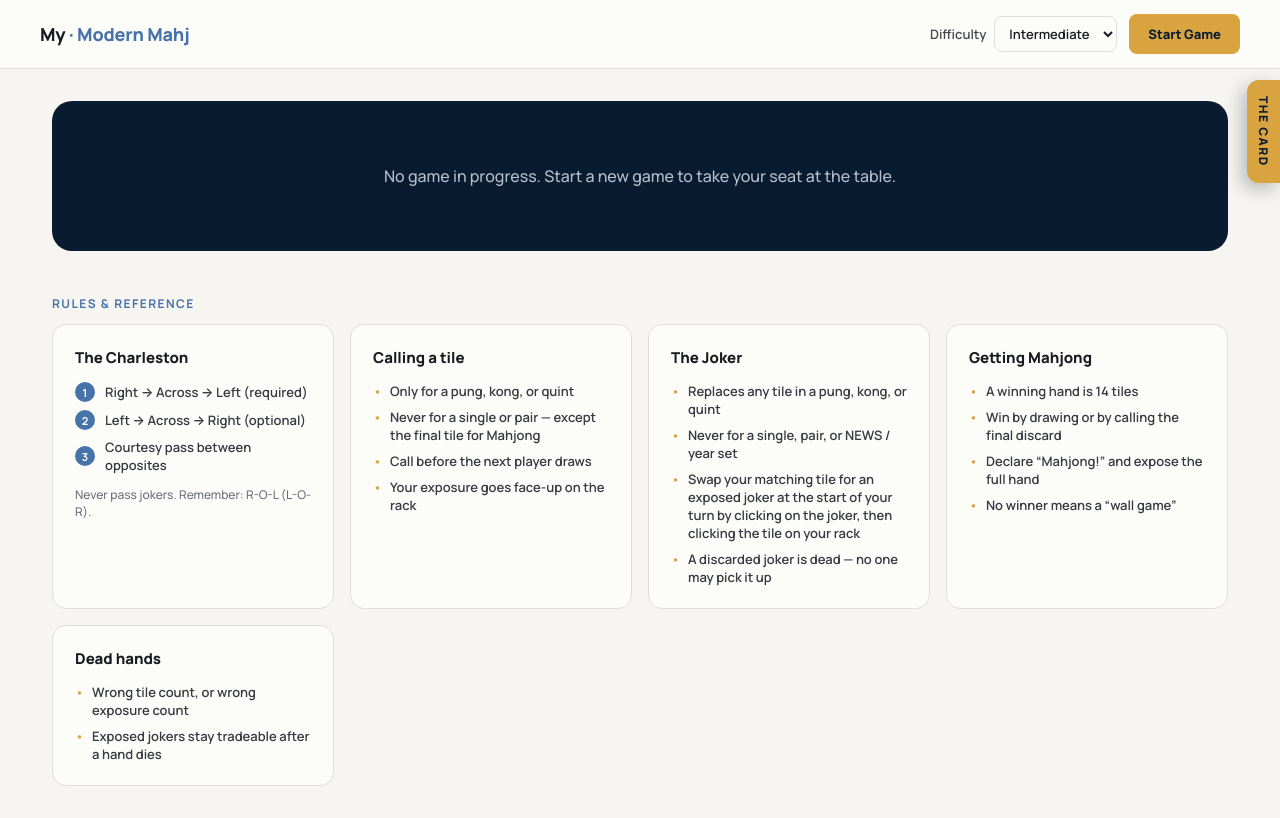
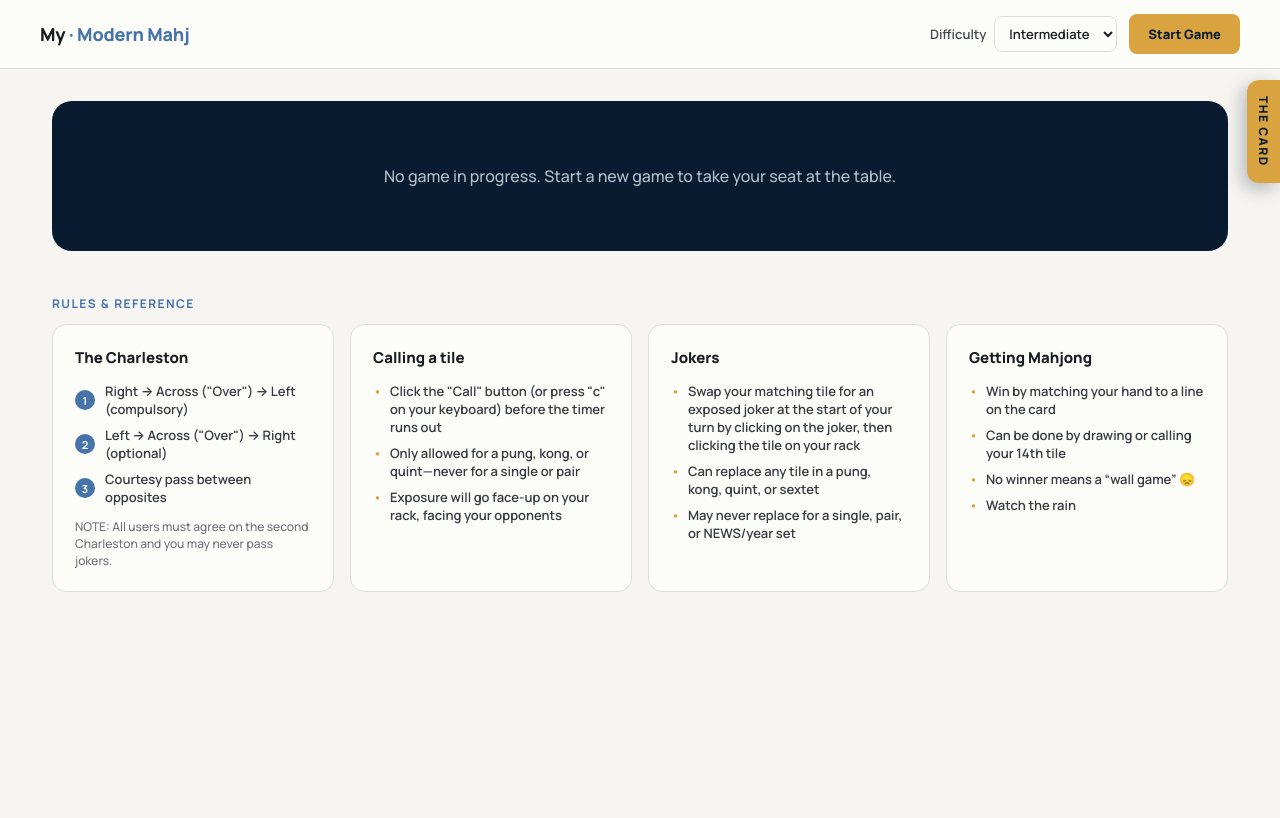
Before and after one commit to imon-stevenson/modern-mahj, a React (Vite) app: page / in a window 1280 px wide. Built offline with nearby package versions, Linux system fonts and the light colour scheme.

Commit message:
revise read me and rules

```diff
--- a/src/components/Board.tsx
+++ b/src/components/Board.tsx
@@ -435,7 +435,7 @@ function PlayActions({
           className="btn btn-gold"
           onClick={onDraw}
         >
-          Draw tile
+          Draw
           <div style={{ fontSize: "8px", opacity: 0.75 }}>
             {isDesktop ? ' (Hint: Press "d")' : ""}
           </div>
--- a/src/components/RulesPanel.tsx
+++ b/src/components/RulesPanel.tsx
@@ -9,44 +9,35 @@ const CARDS: Card[] = [
   {
     title: "The Charleston",
     steps: [
-      { n: 1, text: "Right → Across → Left (required)" },
-      { n: 2, text: "Left → Across → Right (optional)" },
+      { n: 1, text: 'Right → Across ("Over") → Left (compulsory)' },
+      { n: 2, text: 'Left → Across ("Over") → Right (optional)' },
       { n: 3, text: "Courtesy pass between opposites" },
     ],
-    note: "Never pass jokers. Remember: R-O-L (L-O-R).",
+    note: "NOTE: All users must agree on the second Charleston and you may never pass jokers.",
   },
   {
     title: "Calling a tile",
     bullets: [
-      "Only for a pung, kong, or quint",
-      "Never for a single or pair — except the final tile for Mahjong",
-      "Call before the next player draws",
-      "Your exposure goes face-up on the rack",
+      'Click the "Call" button (or press "c" on your keyboard) before the timer runs out',
+      "Only allowed for a pung, kong, or quint—never for a single or pair",
+      "Exposure will go face-up on your rack, facing your opponents",
     ],
   },
   {
-    title: "The Joker",
+    title: "Jokers",
     bullets: [
-      "Replaces any tile in a pung, kong, or quint",
-      "Never for a single, pair, or NEWS / year set",
       "Swap your matching tile for an exposed joker at the start of your turn by clicking on the joker, then clicking the tile on your rack",
-      "A discarded joker is dead — no one may pick it up",
+      "Can replace any tile in a pung, kong, quint, or sextet",
+      "May never replace for a single, pair, or NEWS/year set",
     ],
   },
   {
     title: "Getting Mahjong",
     bullets: [
-      "A winning hand is 14 tiles",
-      "Win by drawing or by calling the final discard",
-      "Declare “Mahjong!” and expose the full hand",
-      "No winner means a “wall game”",
-    ],
-  },
-  {
-    title: "Dead hands",
-    bullets: [
-      "Wrong tile count, or wrong exposure count",
-      "Exposed jokers stay tradeable after a hand dies",
+      "Win by matching your hand to a line on the card",
+      "Can be done by drawing or calling your 14th tile",
+      "No winner means a “wall game” 😞",
+      "Watch the rain",
     ],
   },
 ];
```
Also changed, not shown: 1 other file (tests, documents, lock files or other folders).
